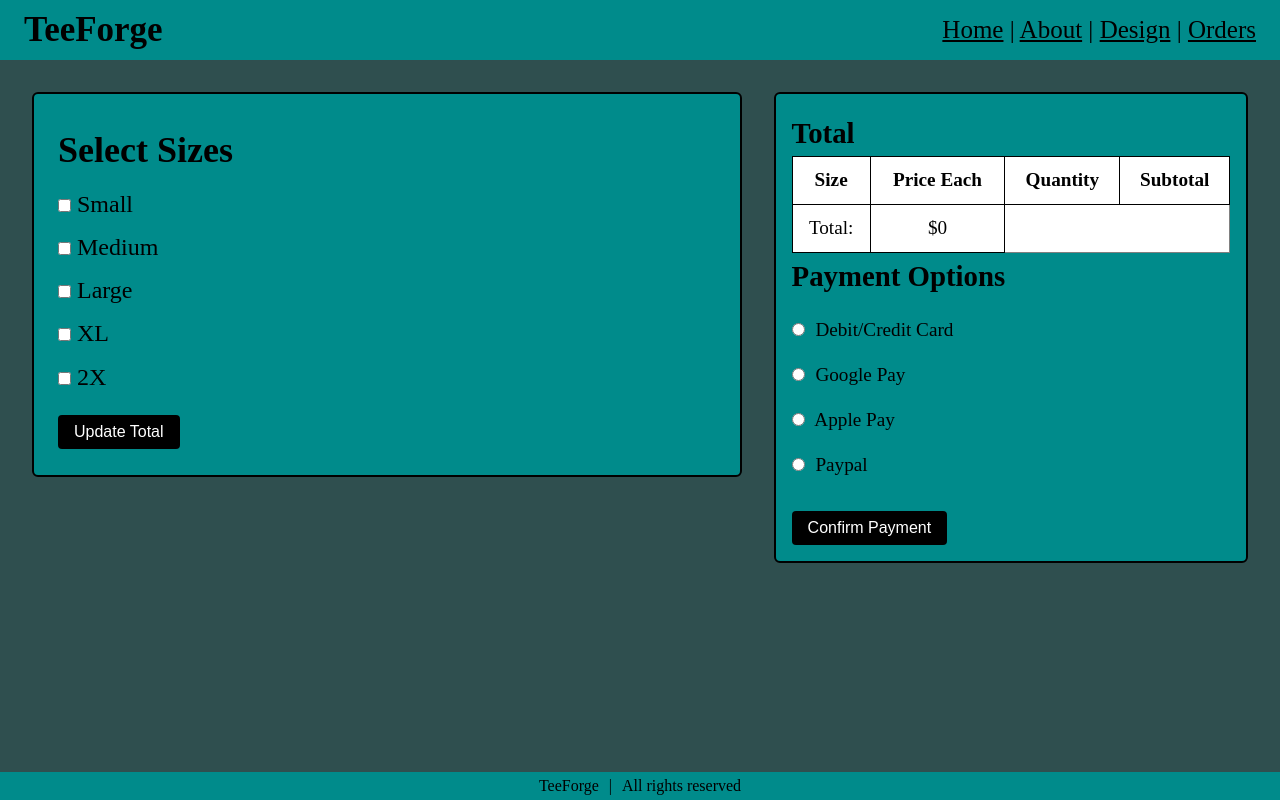
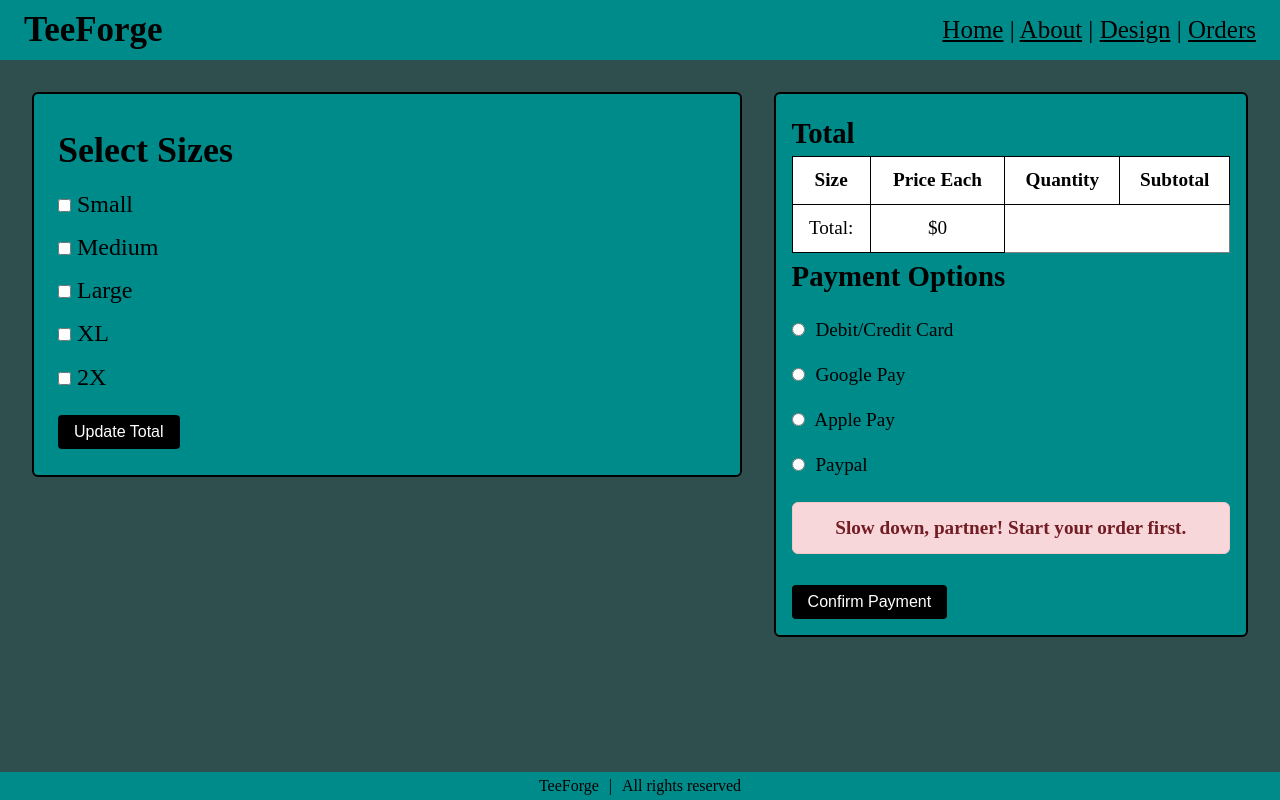
Before and after one commit to KingJepy/TeeForger-Unit-One-Project, a React (Vite) app: page /orders in a window 1280 px wide. Both pictures are taken after a click on the button "Confirm Payment". Built offline with nearby package versions, Linux system fonts and the light colour scheme.

Commit message:
added a message above the confirm payment button on the order form instead of an alert.

```diff
--- a/src/components/OrderForm.css
+++ b/src/components/OrderForm.css
@@ -87,6 +87,26 @@ button:hover {
   background-color: #222;
 }
 
+.message {
+  padding: 10px;
+  margin: 15px 0;
+  border-radius: 6px;
+  font-weight: bold;
+  text-align: center;
+}
+
+.message.success {
+    background-color: #d4edda;
+    color: #155724;
+    border: 1px solid #c3e6cb;
+}
+
+.message.error {
+    background-color: #f8d7da;
+    color: #721c24;
+    border: 1px solid #f5c6cb;
+}
+
 @media (max-width: 1024px) {
   .order-page {
     flex-direction: column;
--- a/src/components/OrderForm.jsx
+++ b/src/components/OrderForm.jsx
@@ -17,6 +17,10 @@ function OrderForm () {
     //use state for payment options
     const [paymentMethod, setPaymentMethod] = useState('');
     const [paymentConfirmation, setPaymentConfirmation] = useState(false); //start false so you cant hit submit before clicking an option
+
+    //setting up a way to display a message instead of an alert using state
+    const [message, setMessage] = useState('');
+    const [messageType, setMessageType] = useState('');
 
     //toggle on and off a size
     const toggleSize = (index) => {
@@ -45,15 +49,18 @@ function OrderForm () {
 
     const confirmPayment = () => {
         if (order.length === 0) {
-            alert("Slow Down Partner, Start Your Order First!");
+            setMessage("Slow down, partner! Start your order first.");
+            setMessageType("error");
             return;
         } else if (!paymentMethod) {
-            alert("Hold Up, How You Paying?");
+            setMessage("Hold Up, How You Paying?");
+            setMessageType("error");
             return;
         }
 
         setPaymentConfirmation(true);
-        alert("Thank You For Your Business. An Email Will Be Sent Out Shortly")
+        setMessage("Thank You For Your Business. An Email Will Be Sent Out Shortly");
+        setMessageType("success");
     }
 
     return (
@@ -75,31 +82,34 @@ function OrderForm () {
                     </div>
                 ))}
                 <button type="submit">Update Total</button>
-
             </form>
             {/* separate div so I can align them differently */}
             <div className="order-right">
                 <div className="total-cost-table">
                     <h2>Total</h2>
                     <table border="1" cellPadding="8">
+                        <thead>
                             <tr>
                                 <th>Size</th>
                                 <th>Price Each</th>
                                 <th>Quantity</th>
                                 <th>Subtotal</th>
                             </tr>
+                        </thead>
+                        <tbody>
                             {order.map((item) => (
                                 <tr key={item.name}>
                                     <td>{item.name}</td>
-                                <td>{item.price}</td>
+                                    <td>${item.price}</td>
                                     <td>{item.quantity}</td>
                                     <td>${(item.quantity * item.price)}</td>
                                 </tr>
                             ))}
-                        <tr>
+                            <tr key={totalCost}>
                                 <td>Total:</td>
                                 <td>${totalCost}</td>
                             </tr>
+                        </tbody>
                     </table>
                 </div>
                 <div>
@@ -150,6 +160,11 @@ function OrderForm () {
                             </label>
                         </li>
                     </ul>
+                    {message && (
+                        <div className={`message ${messageType}`}>
+                            {message}
+                        </div>
+                    )}
                     <button type="button" onClick={confirmPayment}>Confirm Payment</button>
                 </div>
             </div>
```
Lines whose indentation alone changed are shown as unchanged.
